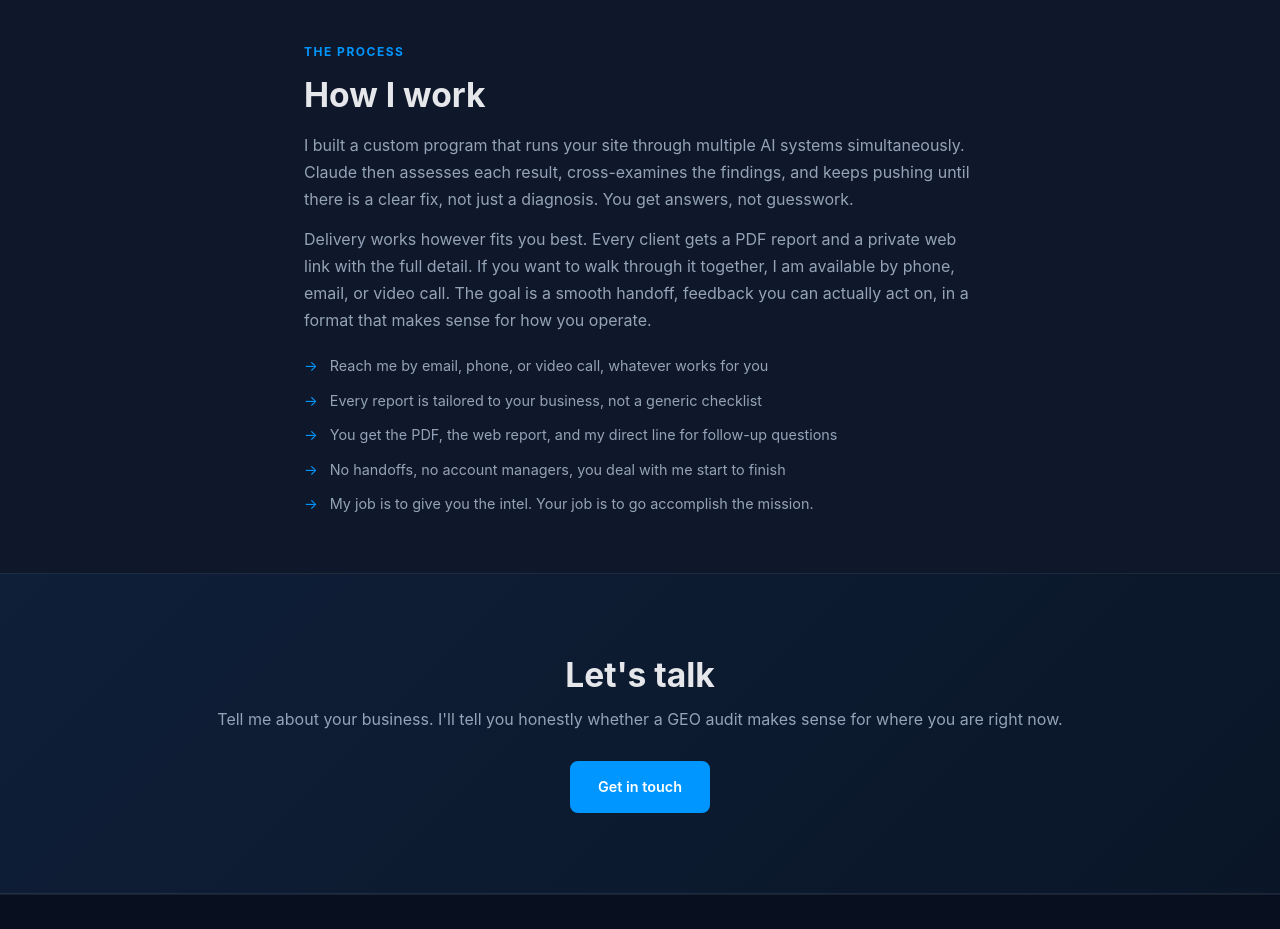
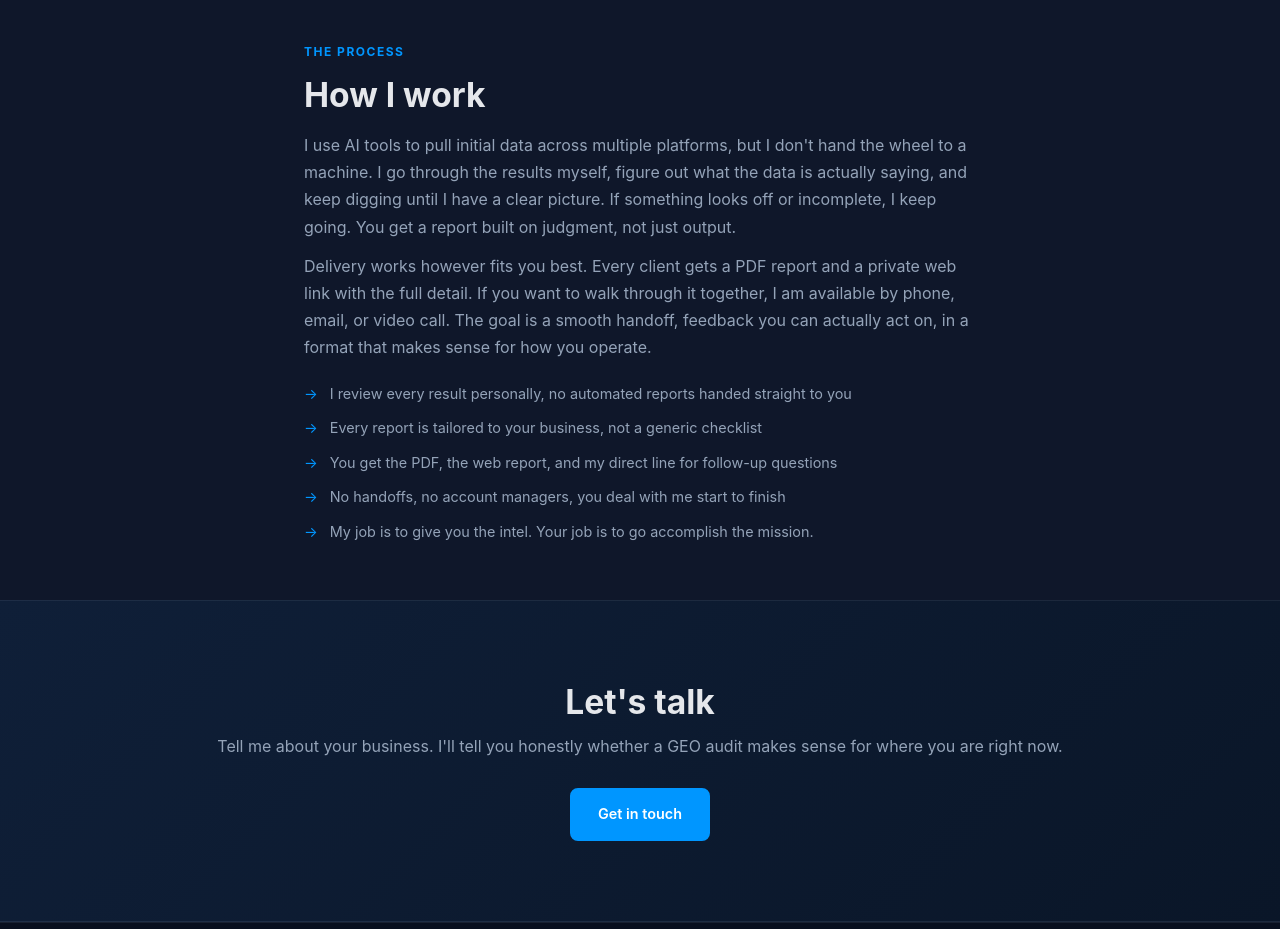
Before and after one commit to Richcamrog/Crestflow-Digital-, a plain HTML site: page about.html in a window 1280 px wide. Shown: the part 1260-2189 px from the top of the page. Drawn offline with Linux system fonts and the light colour scheme.

Commit message:
Update How I Work section with Richard's own words

```diff
--- a/about.html
+++ b/about.html
@@ -114,9 +114,10 @@
         <span class="section-label">The process</span>
         <h2>How I work</h2>
         <p>
-          I built a custom program that runs your site through multiple AI systems simultaneously.
-          Claude then assesses each result, cross-examines the findings, and keeps pushing until
-          there is a clear fix, not just a diagnosis. You get answers, not guesswork.
+          I use AI tools to pull initial data across multiple platforms, but I don't hand the
+          wheel to a machine. I go through the results myself, figure out what the data is
+          actually saying, and keep digging until I have a clear picture. If something looks
+          off or incomplete, I keep going. You get a report built on judgment, not just output.
         </p>
         <p>
           Delivery works however fits you best. Every client gets a PDF report and a private web
@@ -125,7 +126,7 @@
           act on, in a format that makes sense for how you operate.
         </p>
         <ul class="how-i-work-list" style="margin-top:20px;">
-          <li>Reach me by email, phone, or video call, whatever works for you</li>
+          <li>I review every result personally, no automated reports handed straight to you</li>
           <li>Every report is tailored to your business, not a generic checklist</li>
           <li>You get the PDF, the web report, and my direct line for follow-up questions</li>
           <li>No handoffs, no account managers, you deal with me start to finish</li>
```
